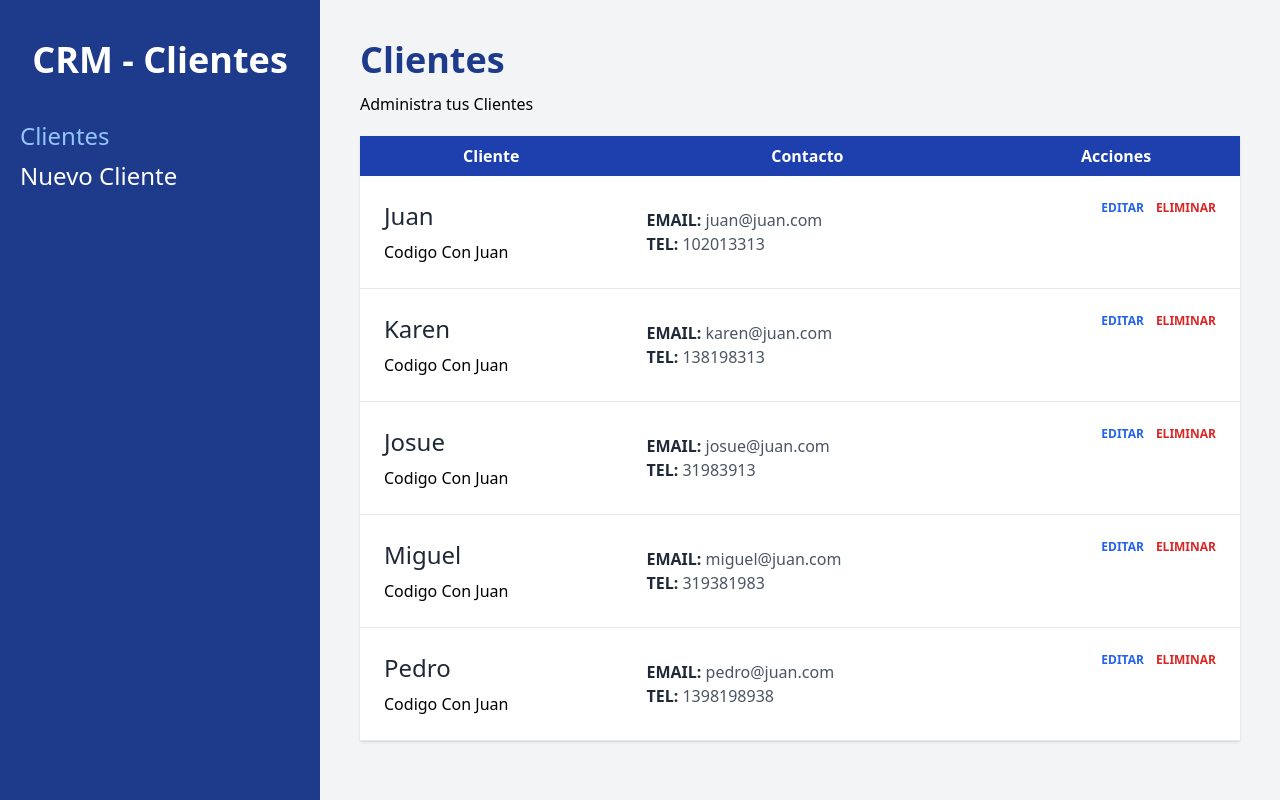
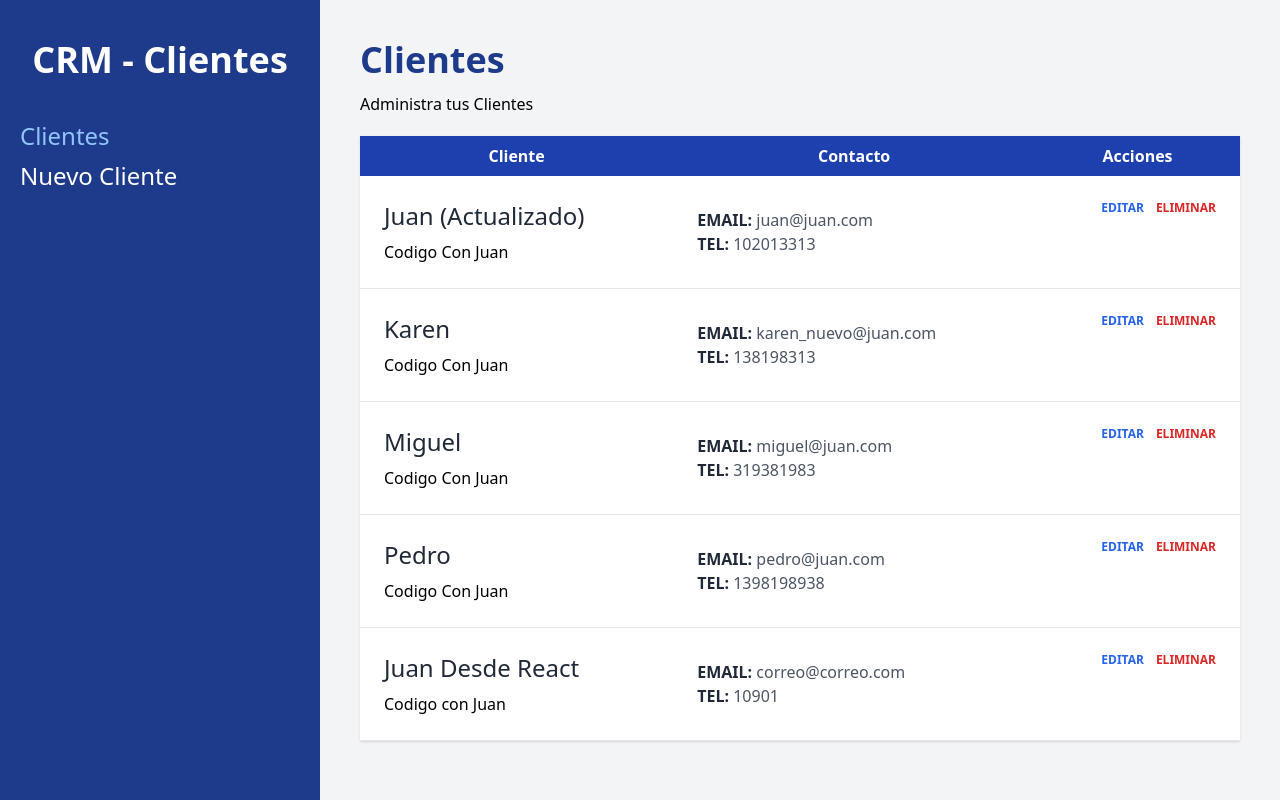
Before and after one commit to castellano17/crm-clientes, a React (Vite) app: page / in a window 1280 px wide. Built offline with nearby package versions, Linux system fonts and the light colour scheme; data requests are answered from the project's data file.

Commit message:
data json

```diff
--- /dev/null
+++ b/db.json
@@ -0,0 +1,42 @@
+{
+  "clientes": [
+    {
+      "nombre": "Juan (Actualizado)",
+      "empresa": "Codigo Con Juan",
+      "email": "juan@juan.com",
+      "telefono": "102013313",
+      "notas": "Nueva Nota",
+      "id": 1
+    },
+    {
+      "nombre": "Karen",
+      "empresa": "Codigo Con Juan",
+      "email": "karen_nuevo@juan.com",
+      "telefono": "138198313",
+      "notas": "Karen desea una REST API",
+      "id": 2
+    },
+    {
+      "id": 4,
+      "nombre": "Miguel",
+      "telefono": 319381983,
+      "email": "miguel@juan.com",
+      "empresa": "Codigo Con Juan"
+    },
+    {
+      "id": 5,
+      "nombre": "Pedro",
+      "telefono": 1398198938,
+      "email": "pedro@juan.com",
+      "empresa": "Codigo Con Juan"
+    },
+    {
+      "nombre": "Juan Desde React",
+      "empresa": "Codigo con Juan",
+      "email": "correo@correo.com",
+      "telefono": "10901",
+      "notas": "El Cliente desea un ecommerce",
+      "id": 6
+    }
+  ]
+}
--- /dev/null
+++ b/src/components/ErrorPage.jsx
@@ -0,0 +1,15 @@
+import { useRouteError } from "react-router-dom";
+
+export default function ErrorPage() {
+  const error = useRouteError();
+  console.log(error);
+  return (
+    <div className="space-y-8">
+      <h1 className="text-center text-6xl font-extrabold mt-20 text-blue-900">
+        CRM - Clientes
+      </h1>
+      <p className="text-center">Hubo un error</p>
+      <p className="text-center">{error.statusText || error.message}</p>
+    </div>
+  );
+}
--- /dev/null
+++ b/src/data/Clientes.js
@@ -0,0 +1,7 @@
+export async function obtenerClientes() {
+  const URL = import.meta.env.VITE_API_URL;
+
+  const respuesta = await fetch(URL);
+  const resultado = await respuesta.json();
+  return resultado;
+}
--- a/src/main.jsx
+++ b/src/main.jsx
@@ -5,6 +5,7 @@
 import Layout from "./components/Layout";
 import NewClient, { action as newClientAction } from "./pages/NewClient";
 import Index, { loader as clientesLoader } from "./pages/Index";
+import ErrorPage from "./components/ErrorPage";
 
 const router = createBrowserRouter([
   {
@@ -15,6 +16,7 @@
         index: true,
         element: <Index />,
         loader: clientesLoader,
+        errorElement: <ErrorPage />,
       },
       {
         path: "/clientes/nuevo",
--- a/src/pages/Index.jsx
+++ b/src/pages/Index.jsx
@@ -1,44 +1,9 @@
 import { useLoaderData } from "react-router-dom";
 import Cliente from "../components/Cliente";
+import { obtenerClientes } from "../data/Clientes";
 
 export function loader() {
-  const clientes = [
-    {
-      id: 1,
-      nombre: "Juan",
-      telefono: 102013313,
-      email: "juan@juan.com",
-      empresa: "Codigo Con Juan",
-    },
-    {
-      id: 2,
-      nombre: "Karen",
-      telefono: 138198313,
-      email: "karen@juan.com",
-      empresa: "Codigo Con Juan",
-    },
-    {
-      id: 3,
-      nombre: "Josue",
-      telefono: 31983913,
-      email: "josue@juan.com",
-      empresa: "Codigo Con Juan",
-    },
-    {
-      id: 4,
-      nombre: "Miguel",
-      telefono: 319381983,
-      email: "miguel@juan.com",
-      empresa: "Codigo Con Juan",
-    },
-    {
-      id: 5,
-      nombre: "Pedro",
-      telefono: 1398198938,
-      email: "pedro@juan.com",
-      empresa: "Codigo Con Juan",
-    },
-  ];
+  const clientes = obtenerClientes();
   return clientes;
 }
 
```
Also changed, not shown: 1 other file (tests, documents, lock files or other folders).
